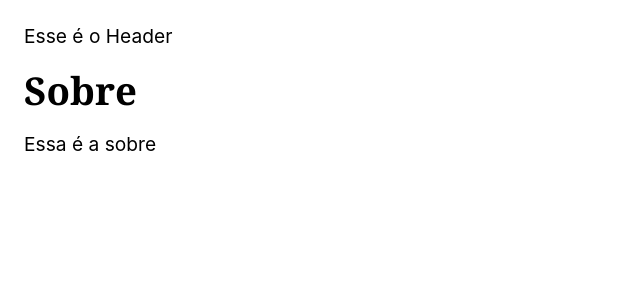
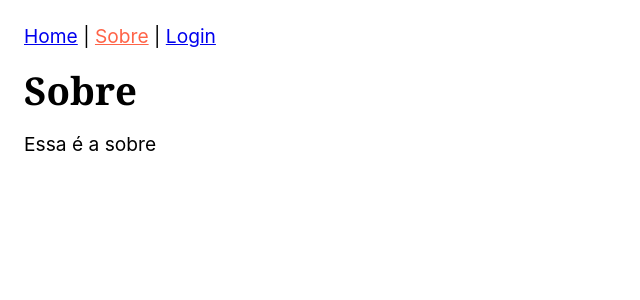
Before and after one commit to claudiogaalvao/OrigamidReactCompleto, a React (Create React App) app: page /sobre in a window 1280 px wide. Shown: the top 300 px of the page, without its empty margins (0-640 px from the left). Built offline with nearby package versions, Linux system fonts and the light colour scheme.

Commit message:
Navegação entre rotas com links

```diff
--- a/src/App.js
+++ b/src/App.js
@@ -4,6 +4,7 @@
 import Sobre from './Sobre';
 import Header from './Header';
 import NaoEncontrado from './NaoEncontrado';
+import Login from './Login';
 
 const App = () => {
 
@@ -11,6 +12,7 @@
     <BrowserRouter>
       <Header />
       <Routes>
+        <Route path="login" element={<Login />} />
         <Route path="/" element={<Home />} />
         <Route path="sobre" element={<Sobre />} />
         <Route path="*" element={<NaoEncontrado />} />
--- /dev/null
+++ b/src/Header.css
@@ -0,0 +1,3 @@
+.active {
+    color: tomato;
+}
--- a/src/Header.js
+++ b/src/Header.js
@@ -1,10 +1,12 @@
 import React from 'react';
+import { NavLink } from 'react-router-dom';
+import './Header.css';
 
 const Sobre = () => {
     return (
-        <div>
-            Esse é o Header
-        </div>
+        <nav>
+            <NavLink to="/" end>Home</NavLink> | <NavLink to="sobre">Sobre</NavLink> | <NavLink to="login">Login</NavLink>
+        </nav>
     )
 }
 
--- /dev/null
+++ b/src/Login.js
@@ -0,0 +1,20 @@
+import React from 'react'
+import { useNavigate } from 'react-router-dom'
+
+const Login = () => {
+    const navigate = useNavigate();
+
+    function handleClick() {
+        console.log('Fazer login');
+        navigate('/sobre');
+    }
+
+    return (
+        <div>
+            <h1>Login</h1>
+            <button onClick={handleClick}>Login</button>
+        </div>
+    )
+}
+
+export default Login
```
